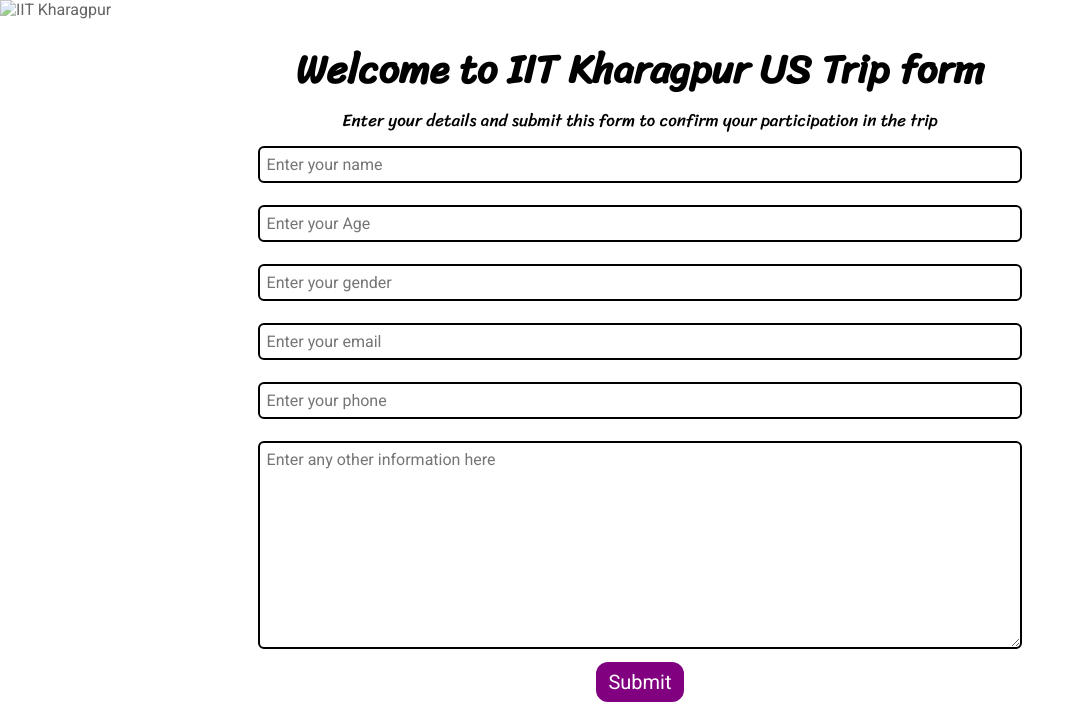
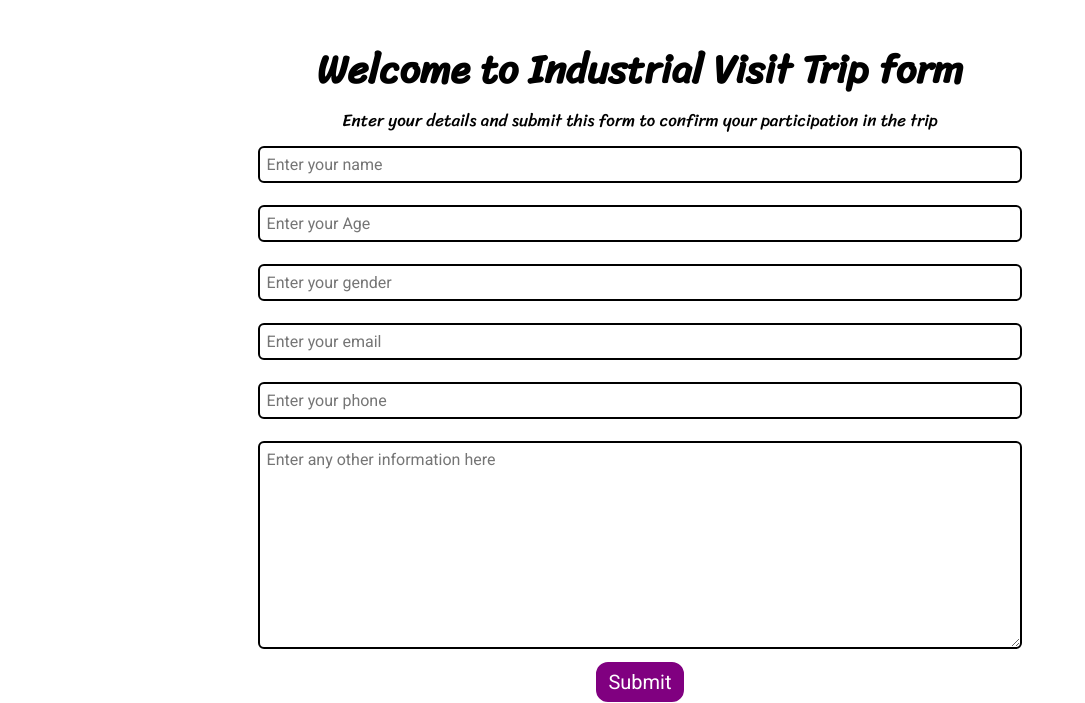
Before and after one commit to vrushtishahh/php_web, a PHP site: page / in a window 1280 px wide. Shown: the top 703 px of the page, without its empty margins (0-1085 px from the left). Run offline with PHP 8.4, Linux system fonts and the light colour scheme.

Commit message:
htmlContent

```diff
--- a/index.php
+++ b/index.php
@@ -51,13 +51,13 @@ if(isset($_POST['name'])){
     <link rel="stylesheet" href="style.css">
 </head>
 <body>
-    <img class="bg"  alt="IIT Kharagpur">
+
     <div class="container">
-        <h1>Welcome to IIT Kharagpur US Trip form</h3>
+        <h1>Welcome to Industrial Visit Trip form</h3>
         <p>Enter your details and submit this form to confirm your participation in the trip </p>
         <?php
         if($insert == true){
-        echo "<p class='submitMsg'>Thanks for submitting your form. We are happy to see you joining us for the US trip</p>";
+        echo "<p class='submitMsg'>Thanks for submitting your form. We are happy to see you joining us for the  trip</p>";
         }
     ?>
         <form action="index.php" method="post">
--- a/style.css
+++ b/style.css
@@ -51,12 +51,7 @@ form{
     cursor: pointer;
 }
 
-.bg{
-    width: 100%;
-    position: absolute;
-    z-index: -1;
-    opacity: 0.6;
-}
+
 .submitMsg{
     color: green;
 }
```
